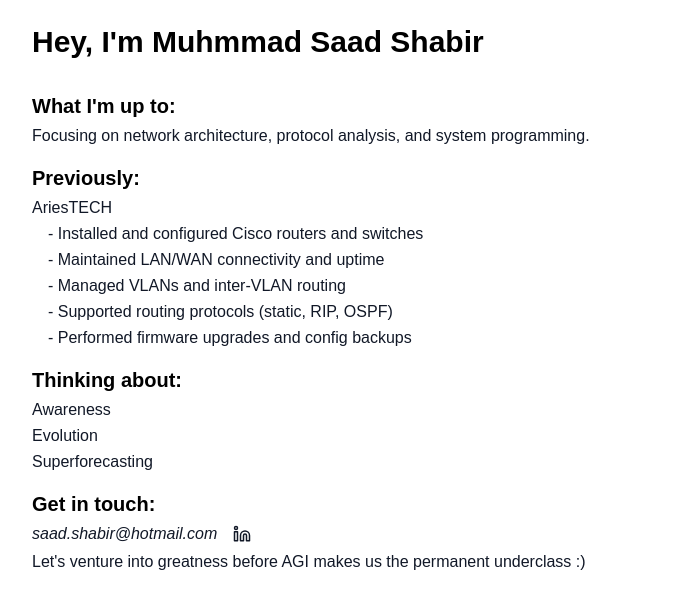
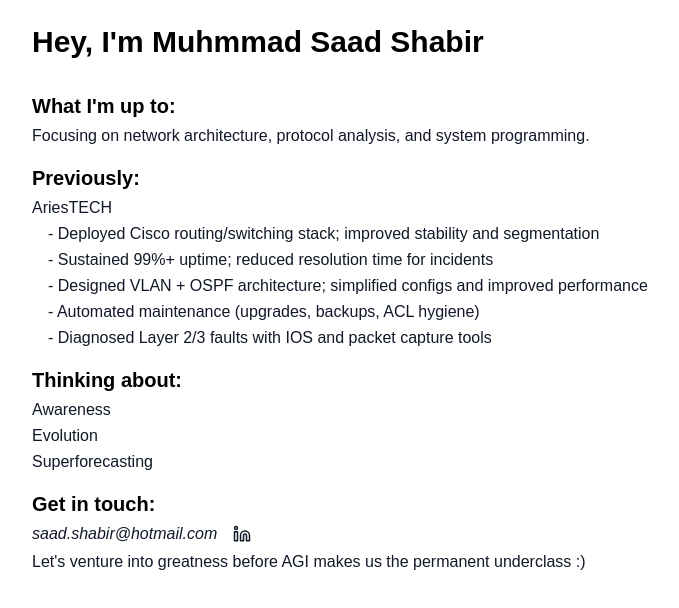
Before and after one commit to msaadshabir/personal-website, a Next.js app: page / in a window 1280 px wide. Shown: the top 608 px of the page, without its empty margins (296-975 px from the left). Built offline with nearby package versions, Linux system fonts and the light colour scheme; a small style sheet from the web is missing.

Commit message:
Update page.js

```diff
--- a/app/page.js
+++ b/app/page.js
@@ -17,11 +17,11 @@ export default function Home() {
           <div>
             <p className="font-medium">AriesTECH</p>
             <div className="ml-4 mt-0.5 space-y-0.5 font-normal">
-              <p>- Installed and configured Cisco routers and switches</p>
-              <p>- Maintained LAN/WAN connectivity and uptime</p>
-              <p>- Managed VLANs and inter-VLAN routing</p>
-              <p>- Supported routing protocols (static, RIP, OSPF)</p>
-              <p>- Performed firmware upgrades and config backups</p>
+              <p>- Deployed Cisco routing/switching stack; improved stability and segmentation</p>
+              <p>- Sustained 99%+ uptime; reduced resolution time for incidents</p>
+              <p>- Designed VLAN + OSPF architecture; simplified configs and improved performance</p>
+              <p>- Automated maintenance (upgrades, backups, ACL hygiene)</p>
+              <p>- Diagnosed Layer 2/3 faults with IOS and packet capture tools</p>
             </div>
           </div>
         </div>
```
